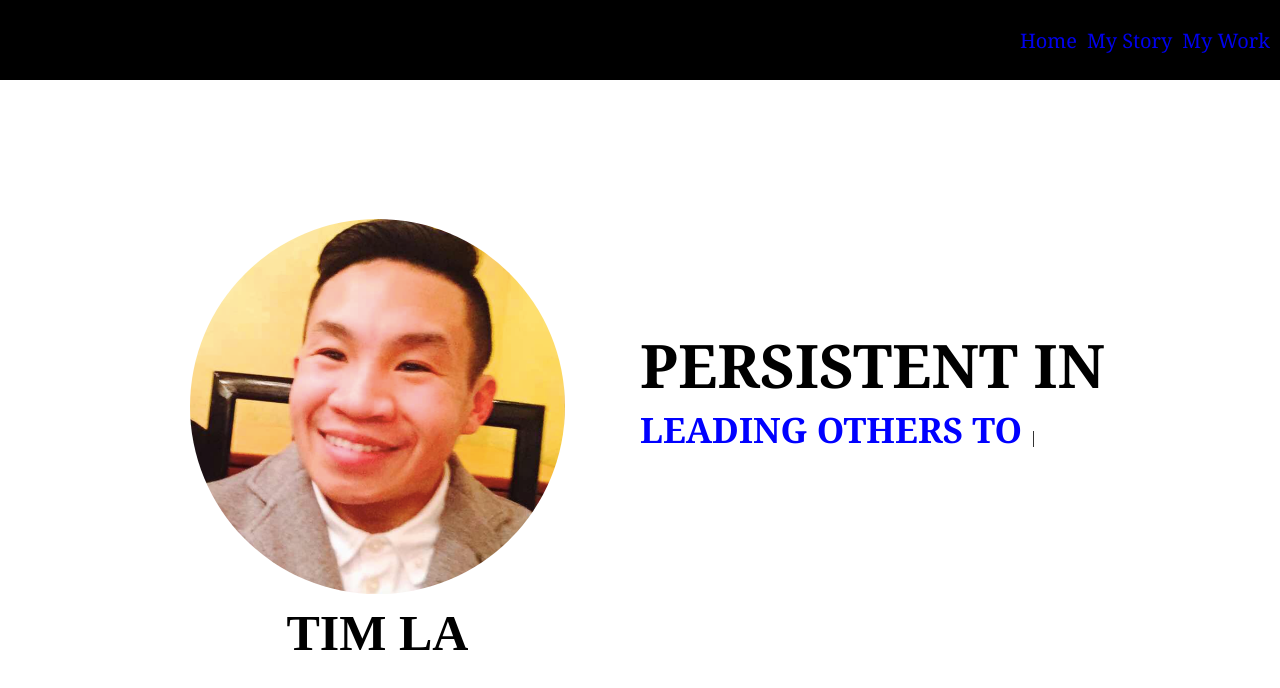
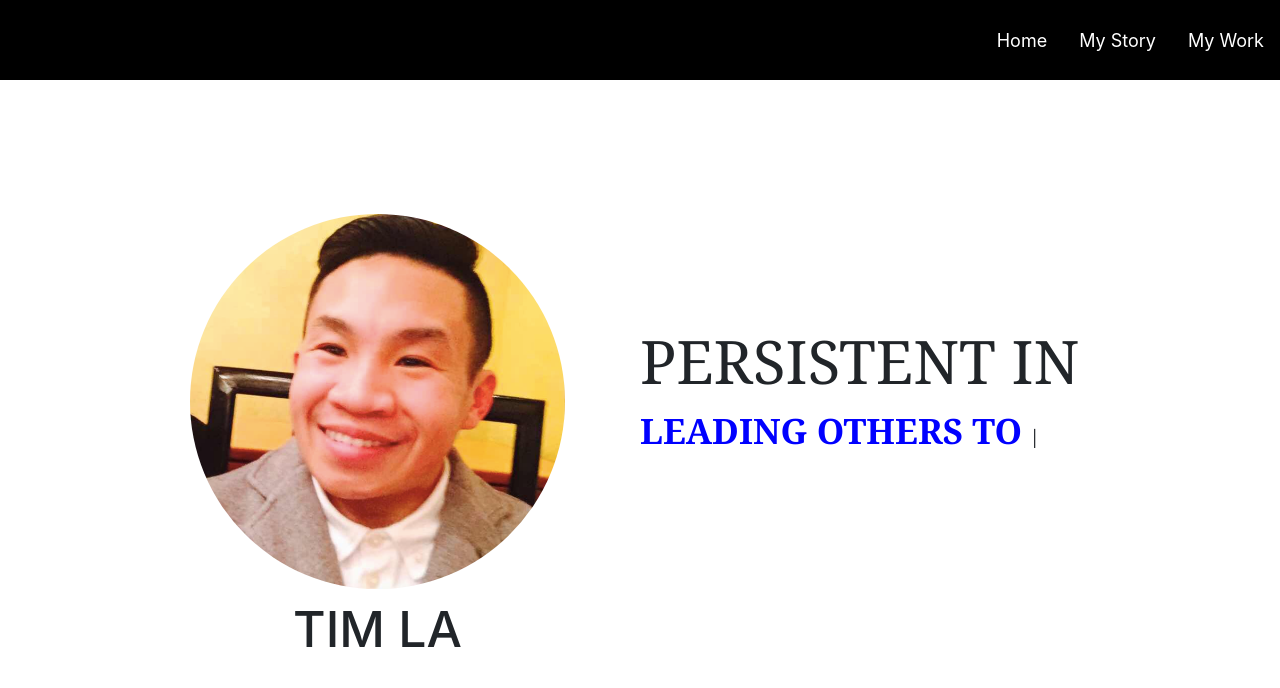
Before and after one commit to tla111/portfolio, a React (Create React App) app: page / in a window 1280 px wide. Shown: the top 688 px of the page. Built offline with nearby package versions, Linux system fonts and the light colour scheme.

Commit message:
installed bootstrap, converted links to navlinks

```diff
--- a/package.json
+++ b/package.json
@@ -6,7 +6,9 @@
     "@testing-library/jest-dom": "^5.11.5",
     "@testing-library/react": "^11.1.1",
     "@testing-library/user-event": "^12.2.0",
+    "bootstrap": "^4.5.3",
     "react": "^17.0.1",
+    "react-bootstrap": "^1.4.0",
     "react-dom": "^17.0.1",
     "react-router-dom": "^5.2.0",
     "react-scripts": "4.0.0",
--- a/src/components/navigation/Navigation.js
+++ b/src/components/navigation/Navigation.js
@@ -1,26 +1,27 @@
 import React from 'react';
 import { Link } from 'react-router-dom';
+import { Nav } from 'react-bootstrap';
 import './nav.css';
 
 const Navigation = () => {
   return (
-    <ul className='navList'>
-      <li className='navList_li'>
-        <Link to='/' className='navList_li_link'>
+    <Nav className='justify-content-end navList' activeKey='/home'>
+      <Nav.Item>
+        <Nav.Link className='nav_link' href='/'>
           Home
-        </Link>
-      </li>
-      <li className='navList_li'>
-        <Link to='/about' className='navList_li_link'>
+        </Nav.Link>
+      </Nav.Item>
+      <Nav.Item>
+        <Nav.Link className='nav_link' href='/about'>
           My Story
-        </Link>
-      </li>
-      <li className='navList_li'>
-        <Link to='/work' className='navList_li_link'>
+        </Nav.Link>
+      </Nav.Item>
+      <Nav.Item>
+        <Nav.Link className='nav_link' href='/work'>
           My Work
-        </Link>
-      </li>
-    </ul>
+        </Nav.Link>
+      </Nav.Item>
+    </Nav>
   );
 };
 
--- a/src/components/navigation/nav.css
+++ b/src/components/navigation/nav.css
@@ -3,26 +3,16 @@
   background-color: black;
   height: 10vh;
   display: flex;
-  justify-content: flex-end;
   align-items: center;
 }
 
-.navList_li {
-  font-family: Cambria, Cochin, Georgia, Times, 'Times New Roman', serif;
-  list-style: none;
-  font-size: 20px;
-  margin-right: 10px;
-}
-
-.navList_li_link {
-  text-decoration: none;
-}
-
-.navList_li_link:visited,
-.navList_li_link:active {
+.nav_link,
+.nav_link:active,
+.nav_link:visited {
+  font-size: 18px;
   color: white;
 }
 
-.navList_li_link:hover {
+.nav_link:hover {
   color: dodgerblue;
 }
--- a/src/index.js
+++ b/src/index.js
@@ -1,6 +1,7 @@
 import React from 'react';
 import ReactDOM from 'react-dom';
 import App from './App';
+import 'bootstrap/dist/css/bootstrap.min.css';
 import { BrowserRouter as Router } from 'react-router-dom';
 
 ReactDOM.render(
```
Also changed, not shown: 1 other file (tests, documents, lock files or other folders).
